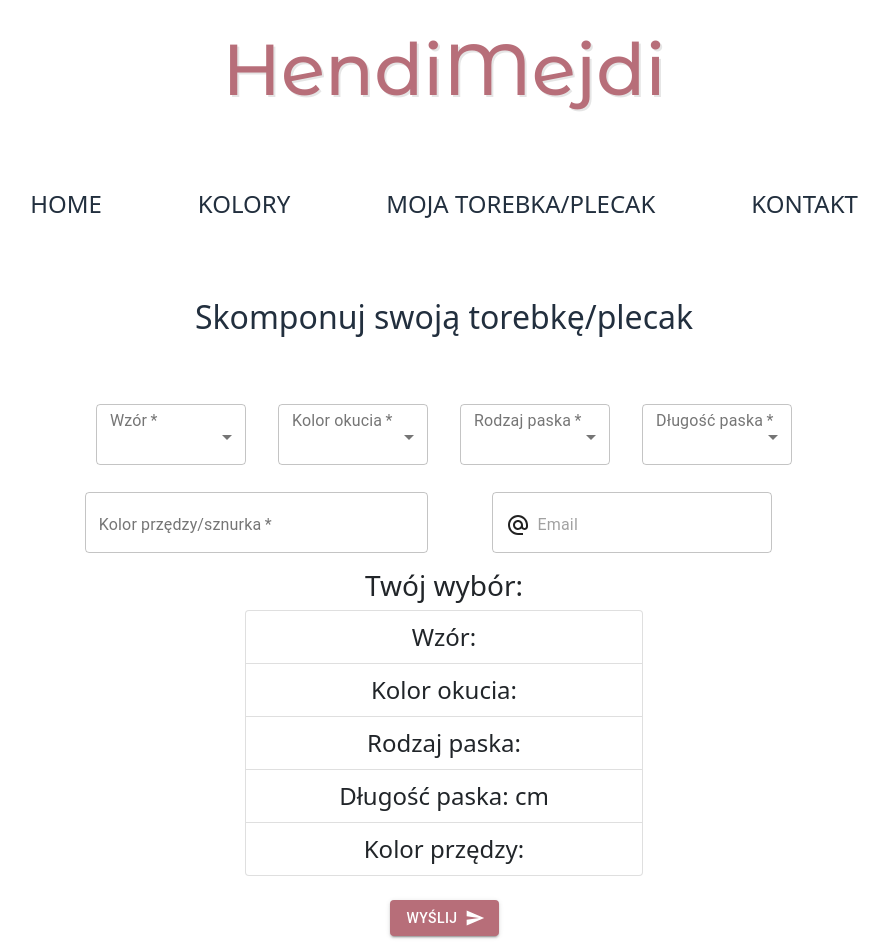
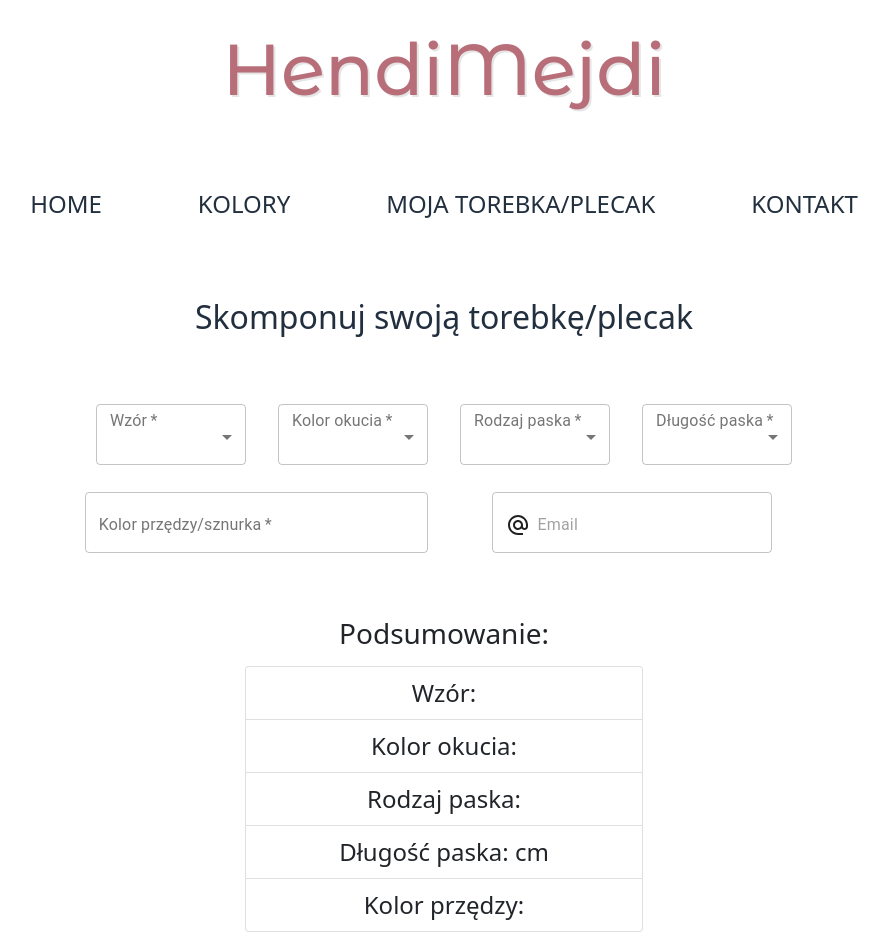
Before and after one commit to Piotr-Zacharski/hendimejdinc, a Next.js app: page /mybag in a window 1280 px wide. Shown: the top 952 px of the page, without its empty margins (196-1080 px from the left). Built offline with nearby package versions, Linux system fonts and the light colour scheme.

Commit message:
Summary field

```diff
--- a/components/Input.js
+++ b/components/Input.js
@@ -276,10 +276,10 @@ export default function Input() {
                         onChange={handleChangeUserEmail}
                     ></TextField>
                 </form>
-                <Row className="justify-content-md-center">
+                <Row className="justify-content-md-center mt-5">
                             <Col md={4}>
-                                <h3>Twój wybór:</h3>
-                                <ul className="list-group">
+                                <h3>Podsumowanie:</h3>
+                                <ul className="list-group mt-3">
                                     <li className="list-group-item">
                                         Wzór:
                                         {name === " " ? " N/A" : " " + name.charAt(0).toUpperCase() + name.slice(1)}
@@ -307,7 +307,6 @@ export default function Input() {
                         <SubmitButton />
                     </div>
                 </form>
-
             </div>
         </ThemeProvider>
     )
```
